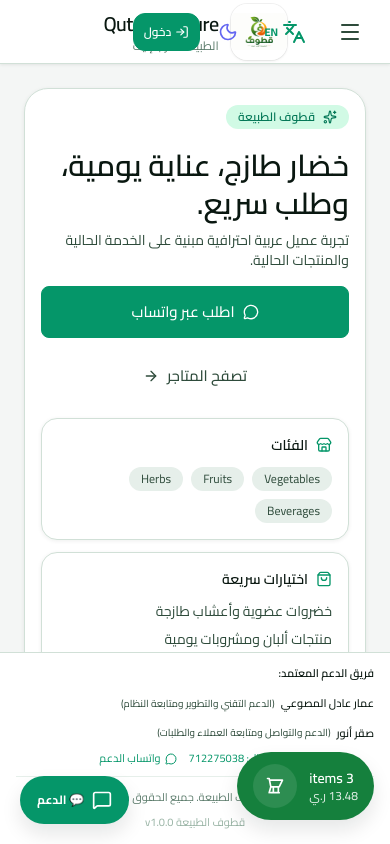
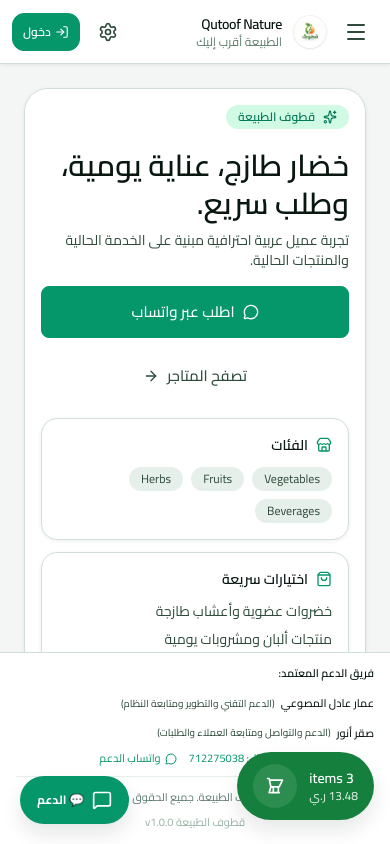
Before and after one commit to gfjloubf-eng/green-store-enterprise-v21, a React (Vite) app in the folder frontend-react/: page / in a window 390 px wide. Built offline with nearby package versions, Linux system fonts and the light colour scheme.

Commit message:
feat: refine mobile settings and topbar UX

```diff
--- a/frontend-react/src/components/layout/Topbar.tsx
+++ b/frontend-react/src/components/layout/Topbar.tsx
@@ -1,8 +1,6 @@
 import { useNavigate } from 'react-router-dom';
-import { Bell, Moon, Sun, Menu, X, Languages, LogOut, ShoppingCart, LogIn } from 'lucide-react';
+import { Bell, Menu, X, LogOut, ShoppingCart, LogIn, Settings } from 'lucide-react';
 import { cn } from '@/lib/utils';
-import { useTheme } from '@/hooks/useTheme';
-import { useRTL } from '@/hooks/useRTL';
 import { useI18n } from '@/i18n/useI18n';
 import { useAuth } from '@/hooks/useAuth';
 import { BreadcrumbEngine } from './BreadcrumbEngine';
@@ -23,8 +21,6 @@
 
 export function Topbar({ onMenuClick, mobileOpen = false, className }: TopbarProps) {
   const navigate = useNavigate();
-  const { isDark, toggle: toggleTheme } = useTheme();
-  const { isRTL, toggle: toggleDirection } = useRTL();
   const { t } = useI18n();
   const { user, logout } = useAuth();
 
@@ -40,86 +36,77 @@
   return (
     <header
       className={cn(
-        'gsd-topbar sticky top-0 z-50 md:relative md:z-auto shadow-sm md:shadow-none md:static flex h-16 items-center gap-3 border-b px-4 sm:px-5',
-        '[background:var(--gs-surface)] [border-color:var(--gs-border)]',
+        'gsd-topbar sticky top-0 z-50 md:relative md:z-auto shadow-sm md:shadow-none md:static flex h-16 items-center justify-between gap-2 px-3 sm:px-5',
+        '[background:var(--gs-surface)] [border-color:var(--gs-border)] border-b',
         className,
       )}
     >
-      {/* Hamburger — mobile only */}
+      {/* Mobile Left Section: Hamburger & Logo + Store Name visually connected */}
+      <div className="flex items-center gap-2 lg:hidden min-w-0">
         <button
           type="button"
           onClick={onMenuClick}
           data-sidebar-toggle="true"
           aria-expanded={mobileOpen}
-        className="flex lg:hidden items-center justify-center rounded-lg p-3 touch-manipulation min-h-[44px] [color:var(--gs-foreground-secondary)] hover:[background:var(--gs-muted)] hover:[color:var(--gs-foreground)] transition-colors"
+          className="flex items-center justify-center rounded-xl p-2.5 touch-manipulation min-h-[44px] min-w-[44px] [color:var(--gs-foreground-secondary)] hover:[background:var(--gs-muted)] hover:[color:var(--gs-foreground)] transition-colors shrink-0"
           aria-label={mobileOpen ? 'إغلاق القائمة' : 'فتح القائمة'}
           title={mobileOpen ? 'إغلاق القائمة' : 'فتح القائمة'}
         >
           {mobileOpen ? <X className="h-6 w-6" /> : <Menu className="h-6 w-6" />}
         </button>
 
-      {/* Mobile logo centered */}
-      <div className="absolute inset-x-0 flex items-center justify-center lg:hidden pointer-events-none" style={{ height: '100%' }}>
-        <div className="mx-auto pointer-events-auto cursor-pointer" onClick={() => navigate('/')}>
-          <LogoPlaceholder size="lg" showText />
+        <div
+          className="flex items-center cursor-pointer min-w-0"
+          onClick={() => navigate('/')}
+        >
+          <LogoPlaceholder size="sm" showText />
         </div>
       </div>
 
-      {/* Breadcrumb on desktop/tablet only */}
+      {/* Desktop/Tablet Breadcrumb */}
       <BreadcrumbEngine className="hidden lg:flex flex-1 min-w-0" />
 
-      {/* Desktop action icons */}
-      <div className="hidden lg:flex items-center gap-2">
-        {/* Cart button */}
+      {/* Header Actions (Desktop & Mobile) */}
+      <div className="flex items-center gap-1.5 sm:gap-2 shrink-0">
+        {/* Cart button (Desktop) */}
         {user && (
           <button
             type="button"
             onClick={() => navigate('/cart')}
-            className="rounded-lg p-2 [color:var(--gs-foreground-secondary)] hover:[background:var(--gs-muted)] hover:[color:var(--gs-foreground)] transition-colors"
+            className="hidden lg:flex rounded-lg p-2 [color:var(--gs-foreground-secondary)] hover:[background:var(--gs-muted)] hover:[color:var(--gs-foreground)] transition-colors min-h-[40px] min-w-[40px] items-center justify-center"
             aria-label="السلة / Cart"
             title="السلة / Cart"
           >
-            <ShoppingCart className="h-4 w-4" />
+            <ShoppingCart className="h-4.5 w-4.5" />
           </button>
         )}
 
-        {/* Theme toggle */}
-        <button
-          type="button"
-          onClick={toggleTheme}
-          className="rounded-lg p-2 [color:var(--gs-foreground-secondary)] hover:[background:var(--gs-muted)] hover:[color:var(--gs-foreground)] transition-colors"
-          aria-label={t('theme.toggle')}
-          title={isDark ? t('theme.light') : t('theme.dark')}
-        >
-          {isDark ? <Sun className="h-4 w-4" /> : <Moon className="h-4 w-4" />}
-        </button>
-
-        {/* Language & Direction toggle with clear badge */}
-        <button
-          type="button"
-          onClick={toggleDirection}
-          className="rounded-lg px-2.5 py-1.5 [color:var(--gs-foreground-secondary)] hover:[background:var(--gs-muted)] hover:[color:var(--gs-foreground)] transition-colors flex items-center gap-1.5 text-xs"
-          aria-label={t('direction.toggle')}
-          title={isRTL ? t('direction.ltr') : t('direction.rtl')}
-        >
-          <Languages className="h-4 w-4 text-emerald-600" />
-          <span className="text-[11px] font-bold text-emerald-600 uppercase">{isRTL ? 'EN' : 'عربي'}</span>
-        </button>
-
-        {/* Notification placeholder */}
+        {/* Notification placeholder (Desktop) */}
         {user && (
           <button
             type="button"
-            className="relative rounded-lg p-2 [color:var(--gs-foreground-secondary)] hover:[background:var(--gs-muted)] hover:[color:var(--gs-foreground)] transition-colors"
+            className="hidden lg:flex relative rounded-lg p-2 [color:var(--gs-foreground-secondary)] hover:[background:var(--gs-muted)] hover:[color:var(--gs-foreground)] transition-colors min-h-[40px] min-w-[40px] items-center justify-center"
             aria-label={t('profile.notifications')}
             title={t('profile.notifications')}
           >
-            <Bell className="h-4 w-4" />
+            <Bell className="h-4.5 w-4.5" />
             <span className="absolute top-1.5 right-1.5 h-2 w-2 rounded-full [background:var(--gs-primary)]" />
           </button>
         )}
 
-        {/* User profile & Logout OR Guest Login button */}
+        {/* Centralized Settings Access Button (Desktop & Mobile) */}
+        <button
+          type="button"
+          onClick={() => navigate('/settings')}
+          className="rounded-xl p-2.5 [color:var(--gs-foreground-secondary)] hover:[background:var(--gs-muted)] hover:[color:var(--gs-foreground)] transition-colors min-h-[44px] min-w-[44px] flex items-center justify-center"
+          aria-label={t('nav.settings') || 'الإعدادات'}
+          title={t('nav.settings') || 'الإعدادات'}
+        >
+          <Settings className="h-5 w-5" />
+        </button>
+
+        {/* Desktop User Profile & Logout OR Guest Login button */}
+        <div className="hidden lg:flex items-center">
           {user ? (
             <div className="ml-2 flex items-center gap-2 border-l pl-3 [border-color:var(--gs-border)]">
               <div className="flex items-center gap-2 cursor-pointer" onClick={() => navigate('/profile')}>
@@ -154,30 +141,8 @@
           )}
         </div>
 
-
-      {/* Mobile action controls (Language toggle, Theme toggle & User Avatar / Login) */}
-      <div className="ml-auto flex items-center gap-1.5 lg:hidden z-10">
-        <button
-          type="button"
-          onClick={toggleDirection}
-          className="rounded-xl px-2 py-2 [color:var(--gs-foreground-secondary)] hover:[background:var(--gs-muted)] hover:[color:var(--gs-foreground)] transition-colors min-h-[44px] flex items-center gap-1 text-xs"
-          aria-label={t('direction.toggle')}
-          title={isRTL ? t('direction.ltr') : t('direction.rtl')}
-        >
-          <Languages className="h-4.5 w-4.5 text-emerald-600" />
-          <span className="text-[11px] font-bold text-emerald-600 uppercase">{isRTL ? 'EN' : 'عربي'}</span>
-        </button>
-
-        <button
-          type="button"
-          onClick={toggleTheme}
-          className="rounded-xl p-2.5 [color:var(--gs-foreground-secondary)] hover:[background:var(--gs-muted)] hover:[color:var(--gs-foreground)] transition-colors min-h-[44px] min-w-[44px] flex items-center justify-center"
-          aria-label={t('theme.toggle')}
-          title={isDark ? t('theme.light') : t('theme.dark')}
-        >
-          {isDark ? <Sun className="h-5 w-5 text-amber-400" /> : <Moon className="h-5 w-5 text-indigo-500" />}
-        </button>
-
+        {/* Mobile User Profile Avatar OR Login button */}
+        <div className="flex lg:hidden items-center">
           {user ? (
             <button
               type="button"
@@ -199,6 +164,7 @@
             </button>
           )}
         </div>
+      </div>
     </header>
   );
 }
```
Also changed, not shown: frontend-react/src/features/settings/pages/SettingsPage.tsx (+54 -5 lines). Lines whose indentation alone changed are shown as unchanged.
